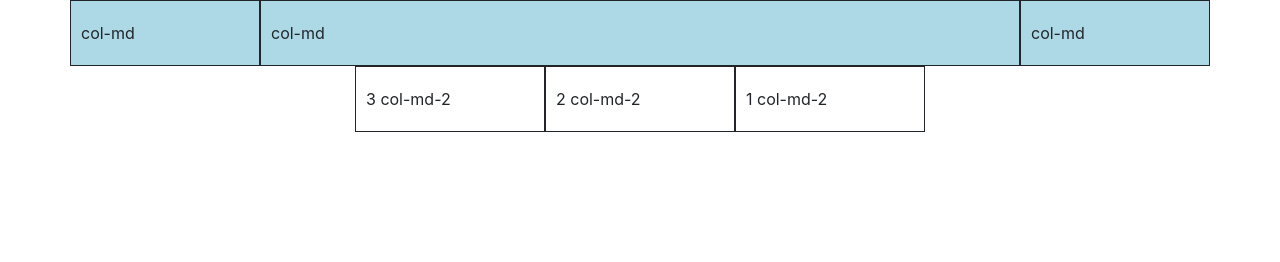
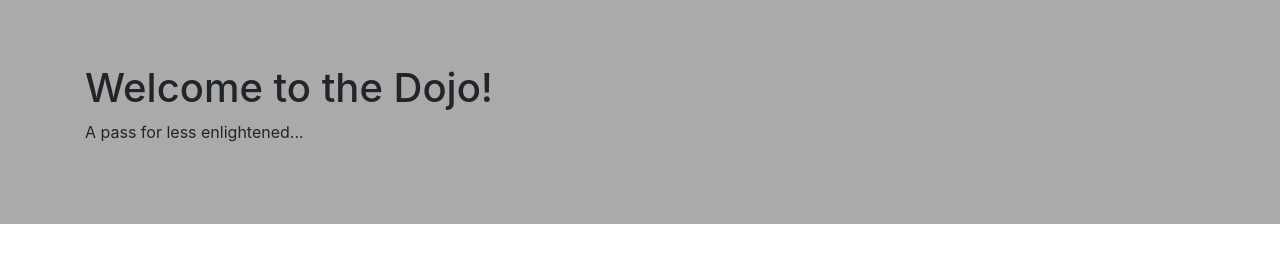
Before and after one commit to Dunridge/bootstrap-tutorial, a plain HTML site: page index.html in a window 1280 px wide. Drawn offline with nearby package versions, Linux system fonts and the light colour scheme.

Commit message:
added a jumbotron

```diff
--- a/index.html
+++ b/index.html
@@ -7,30 +7,18 @@
 
     <!-- Bootstrap CSS -->
     <link rel="stylesheet" href="https://cdn.jsdelivr.net/npm/bootstrap@4.6.0/dist/css/bootstrap.min.css" integrity="sha384-B0vP5xmATw1+K9KRQjQERJvTumQW0nPEzvF6L/Z6nronJ3oUOFUFpCjEUQouq2+l" crossorigin="anonymous">
-
-    <style>
-        .row div {
-            padding: 20px 10px;
-            border: 1px solid;
-        }
-    </style>
-
     <title>Hello, world!</title>
   </head>
   <body>
 
-    <div class="container">
-        <div class="row" style="background: lightblue;">
-            <div class="col-md">col-md</div>
-            <div class="col-md-8">col-md</div>
-            <div class="col-md">col-md</div>
-        </div>
-        <div class="row justify-content-md-center">
-            <div class="col-md-2 order-3">1 col-md-2</div>
-            <div class="col-md-2 order-2">2 col-md-2</div>
-            <div class="col-md-2 order-1">3 col-md-2</div>
+    <!-- <div class="container"> -->
+    <div class="jumbotron jumbotron-fluid" style="background: #aaa;">
+        <div class="container">
+            <h1>Welcome to the Dojo!</h1>
+            <p>A pass for less enlightened...</p>
         </div>
     </div>
+    <!-- </div> -->
 
     <!-- Optional JavaScript; choose one of the two! -->
 
```
